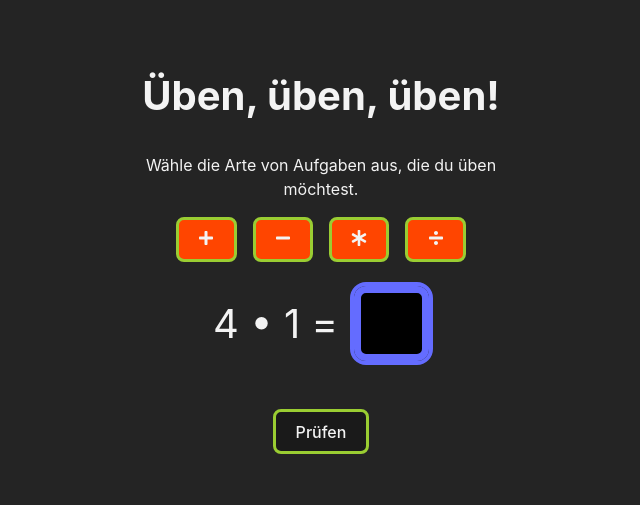
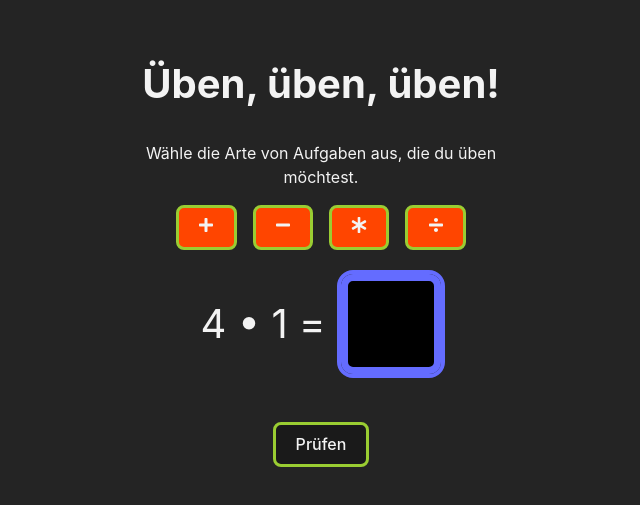
Before and after one commit to nickburczyk/mathe-ueben, a React (Vite) app: page / in a window 1280 px wide. Shown: the part 129-634 px from the top of the page, without its empty margins (319-959 px from the left). Built offline with nearby package versions, Linux system fonts and the light colour scheme.

Commit message:
style: increase size of input

```diff
--- a/src/components/shared/NumericInput/NumericInput.module.scss
+++ b/src/components/shared/NumericInput/NumericInput.module.scss
@@ -1,7 +1,7 @@
 .input {
   color: white;
-  width: 75px;
-  height: 75px;
+  width: 100px;
+  height: 100px;
   line-height: 1.5;
   border-radius: 12px;
   border: 7px solid #646cff;
```
